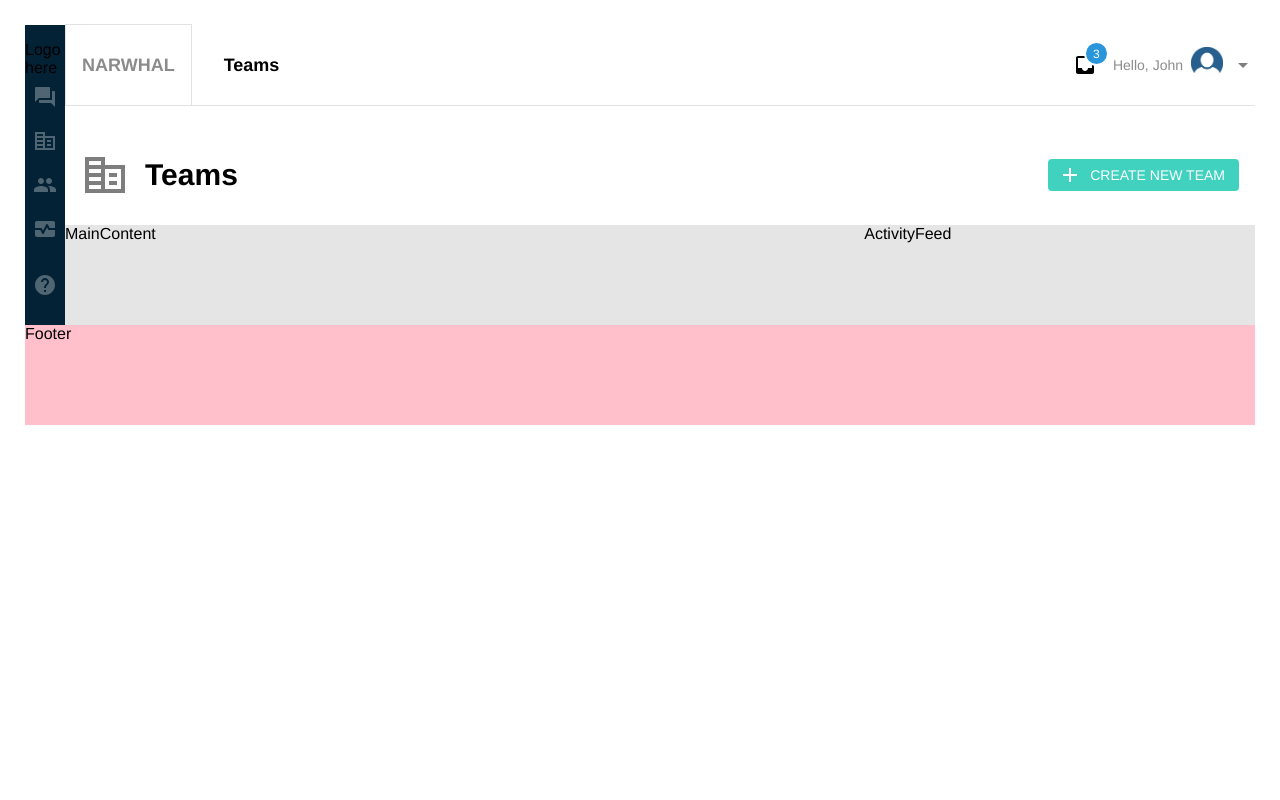
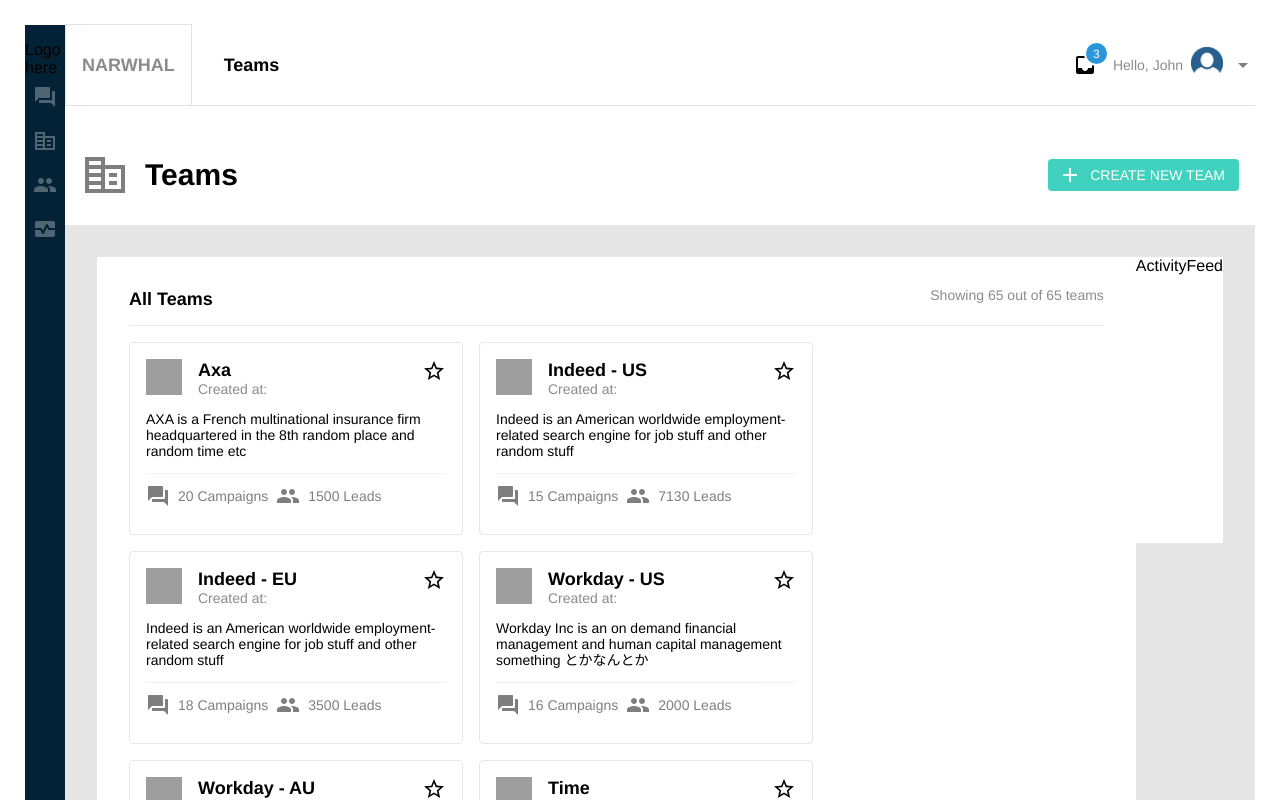
Before and after one commit to syfqy/narwhal-app, a React (Create React App) app: page / in a window 1280 px wide. Shown: the top 800 px of the page. Built offline with nearby package versions, Linux system fonts and the light colour scheme; grey boxes are pictures that could not be loaded; a web font is replaced by a local one.

Commit message:
feat (team-cards): add team cards

```diff
--- a/src/assets/styles/styles.css
+++ b/src/assets/styles/styles.css
@@ -69,7 +69,7 @@
     grid-template-areas:
         "sn mn mn mn mn mn mn mn mn mn mn"
         "sn hd hd hd hd hd hd hd hd hd hd"
-        "sn mc mc mc mc mc mc mc ac ac ac"
+        "sn mc mc mc mc mc mc mc mc mc mc"
         "ft ft ft ft ft ft ft ft ft ft ft"
 }
 
@@ -197,14 +197,94 @@
     padding: 0.75rem 0.875rem 0.75rem 0.625rem;
 }
 
-.main-container {
+/* main */
+
+.main-bg {
     grid-area: mc;
+    display: flex;
+    justify-content: space-between;
+    padding: 2rem;
     background-color: #E5E5E5;
 }
 
+
+.main-content {
+    display: flex;
+    background-color: #fff;
+    flex-direction: column;
+    /* min-width: 100; */
+    /* width: 75%; */
+    flex: 2 1 auto;
+    padding: 1rem 2rem;
+    /* max-height: 75%; */
+}
+
+.main-content > div {
+    display: flex;
+}
+
+.content-header {
+    justify-content: space-between;
+    border-bottom: 1px solid #E4E7EC;
+}
+
+.cards-grid {
+    flex-wrap: wrap;
+    gap: 1rem;
+    padding: 1rem 0;
+}
+
+.team-card {
+    flex-direction: column;
+    max-width: 300px;
+    padding: 1rem;
+    border-radius: 4px;
+    border: 1px solid #E4E7EC;
+}
+
+.team-card > div {
+    display: flex;
+}
+
+.team-header {
+    gap: 1rem;
+}
+
+.team-details {
+    flex-direction: column;
+}
+
+.team-details > * {
+    margin: 0;
+}
+
+.team-logo {
+    width: 36px;
+    height: 36px;
+}
+
+.team-header > *:last-child {
+    margin-left:auto;
+}
+
+.team-metrics {
+    display: flex;
+    gap: 0.5rem;
+    border-top: 1px solid #E4E7EC;
+    align-items: center;
+    color: #000;
+    opacity: 0.5;
+}
+
+/* activity */
+
 .activity-container {
-    grid-area: ac;
-    background-color: #E5E5E5;
+    background-color: #fff;
+    display: flex;
+    flex: 1 1 auto;
+    flex-direction: column;
+    min-height: 25%;
+    max-height: 25%;
 }
 
 .footer {
--- a/src/components/ActivityFeed.js
+++ b/src/components/ActivityFeed.js
@@ -1,4 +1,4 @@
-import React from 'react'
+import React from 'react';
 
 function ActivityFeed() {
   return (
@@ -6,4 +6,4 @@
   )
 }
 
-export default ActivityFeed
+export default ActivityFeed;
--- a/src/components/App.js
+++ b/src/components/App.js
@@ -4,19 +4,17 @@
 import SideNavBar from './SideNavBar';
 import Header from './Header';
 import MainNavBar from './MainNavBar';
-import MainContent from './MainContent';
-import ActivityFeed from './ActivityFeed';
+import MainBackground from './MainBackground';
 import Footer from './Footer';
 
 function App() {
   return (
     <div className="App">
       <div className="wrapper">
-        <SideNavBar>SideNavBar</SideNavBar>
-        <Header>Header</Header>
-        <MainNavBar>MainNavBar</MainNavBar>
-        <MainContent>MainContent</MainContent>
-        <ActivityFeed>ActivityFeed</ActivityFeed>
+        <SideNavBar/>
+        <Header />
+        <MainNavBar />
+        <MainBackground />
         <Footer>Footer</Footer>
       </div>
     </div>
--- /dev/null
+++ b/src/components/MainBackground.js
@@ -0,0 +1,14 @@
+import React from 'react'
+import MainContent from './MainContent';
+import ActivityFeed from './ActivityFeed';
+
+function MainBackground() {
+  return (
+    <section className="main-bg">
+        <MainContent />
+        <ActivityFeed />
+    </section>
+  )
+}
+
+export default MainBackground;
--- a/src/components/MainContent.js
+++ b/src/components/MainContent.js
@@ -1,9 +1,40 @@
-import React from 'react'
+import React from "react";
+import TeamCard from "./TeamCard";
+import data from "./data";
 
 function MainContent() {
+  const teams = data.teams;
+  console.log(teams);
+
+  const nCurrentTeams = 65;
+  const nAllTeams = 65;
+
   return (
-    <div className="main-container">MainContent</div>
-  )
+    <div className="main-content">
+      <div className="content-header">
+        <h2>All Teams</h2>
+        <p className="grey-out">
+          Showing {nCurrentTeams} out of {nAllTeams} teams
+        </p>
+      </div>
+
+      <div className="cards-grid">
+        {teams.map((team) => (
+          <TeamCard
+            key={team.id}
+            name={team.name}
+            img={team.image}
+            desc={team.description}
+            cCount={team.campaigns_count}
+            lCount={team.leads_count}
+            isFavorited={team.is_favorited}
+            isArchived={team.is_archived}
+            createdAt={team.createdAt}
+          />
+        ))}
+      </div>
+    </div>
+  );
 }
 
-export default MainContent
+export default MainContent;
--- /dev/null
+++ b/src/components/TeamCard.js
@@ -0,0 +1,30 @@
+import React from "react";
+import StarOutlineIcon from "@mui/icons-material/StarOutline";
+import QuestionAnswerIcon from "@mui/icons-material/QuestionAnswer";
+import PeopleIcon from "@mui/icons-material/People";
+
+function TeamCard(props) {
+
+  return (
+    <div className="team-card">
+      <div className="team-header">
+        <img className="team-logo" src={props.img} />
+        <div className="team-details">
+          <h2>{props.name}</h2>
+          <p className="grey-out">Created at: {props.createdAt}</p>
+        </div>
+        <StarOutlineIcon />
+      </div>
+      <p>{props.desc}</p>
+      {/* <p>{props.desc.substring(0, 101) + "..."}</p> */}
+      <div className="team-metrics">
+        <QuestionAnswerIcon />
+        <p>{props.cCount} Campaigns</p>
+        <PeopleIcon />
+        <p>{props.lCount} Leads</p>
+      </div>
+    </div>
+  );
+}
+
+export default TeamCard;
--- /dev/null
+++ b/src/components/data.js
@@ -0,0 +1,185 @@
+const data = {
+  teams: [
+    {
+      id: 1,
+      name: "Axa",
+      image:
+        "https://d1bb37ap2qun5z.cloudfront.net/shows/show_stub_avatars/000/000/966/twitter/wataten-avatar.jpg?1546777130",
+      description:
+        "AXA is a French multinational insurance firm headquartered in the 8th random place and random time etc",
+      campaigns_count: 20,
+      leads_count: 1500,
+      is_favorited: true,
+      is_archived: false,
+      created_at: "28 July 2018",
+    },
+    {
+      id: 2,
+      name: "Indeed - US",
+      image:
+        "https://d1bb37ap2qun5z.cloudfront.net/shows/show_stub_avatars/000/000/970/twitter/shield-hero-avatar.jpg?1546779870",
+      description:
+        "Indeed is an American worldwide employment-related search engine for job stuff and other random stuff",
+      campaigns_count: 15,
+      leads_count: 7130,
+      is_favorited: false,
+      is_archived: false,
+      created_at: "15 October 2018",
+    },
+    {
+      id: 3,
+      name: "Indeed - EU",
+      image:
+        "https://d1bb37ap2qun5z.cloudfront.net/shows/show_stub_avatars/000/000/970/twitter/shield-hero-avatar.jpg?1546779870",
+      description:
+        "Indeed is an American worldwide employment-related search engine for job stuff and other random stuff",
+      campaigns_count: 18,
+      leads_count: 3500,
+      is_favorited: false,
+      is_archived: false,
+      created_at: "1 October 2018",
+    },
+    {
+      id: 4,
+      name: "Workday - US",
+      image:
+        "https://d1bb37ap2qun5z.cloudfront.net/shows/show_stub_avatars/000/000/908/twitter/tensura-avatar.png?1538236957",
+      description:
+        "Workday Inc is an on demand financial management and human capital management something とかなんとか",
+      campaigns_count: 16,
+      leads_count: 2000,
+      is_favorited: false,
+      is_archived: false,
+    },
+    {
+      id: 5,
+      name: "Workday - AU",
+      image:
+        "https://d1bb37ap2qun5z.cloudfront.net/shows/show_stub_avatars/000/000/908/twitter/tensura-avatar.png?1538236957",
+      description:
+        "Workday Inc is an on demand financial management and human capital management something とかなんとか",
+      campaigns_count: 12,
+      leads_count: 1500,
+      is_favorited: false,
+      is_archived: false,
+    },
+    {
+      id: 6,
+      name: "Time",
+      image:
+        "https://d1bb37ap2qun5z.cloudfront.net/shows/show_stub_avatars/000/000/979/twitter/5-hanayome-avatar.jpg?1547281143",
+      description:
+        "Time is an American weekly news magazine and new website published in New York and like a bunch of other places and stuff",
+      campaigns_count: 13,
+      leads_count: 10000,
+      is_favorited: true,
+      is_archived: false,
+    },
+    {
+      id: 7,
+      name: "Zendesk",
+      image:
+        "https://d1bb37ap2qun5z.cloudfront.net/shows/show_stub_avatars/000/000/924/twitter/uzamaid-avatar.png?1538475352",
+      description:
+        "Zendesk Inc is a customer service software company headquartered in San Francisco and they do things I guess",
+      campaigns_count: 17,
+      leads_count: 1200,
+      is_favorited: true,
+      is_archived: false,
+    },
+    {
+      id: 8,
+      name: "Uber",
+      image:
+        "https://d1bb37ap2qun5z.cloudfront.net/shows/show_stub_avatars/000/000/965/twitter/kemono-friends-2-avatar.jpg?1546501240",
+      description:
+        "Uber is a transportation network company headquartered in San Francisco, California. They drive people around I guess",
+      campaigns_count: 10,
+      leads_count: 3200,
+      is_favorited: false,
+      is_archived: true,
+    },
+    {
+      id: 9,
+      name: "Grab",
+      image:
+        "https://d1bb37ap2qun5z.cloudfront.net/shows/show_stub_avatars/000/000/895/twitter/revue-starlight-a.png?1531195655",
+      description:
+        "GrabTaxi Holdings Pte Ltd is a Singapore-based technology company that offers rides and other stuff but mostly rides to people",
+      campaigns_count: 23,
+      leads_count: 2000,
+      is_favorited: false,
+      is_archived: true,
+    },
+  ],
+  activities: [
+    {
+      id: 1,
+      person: {
+        id: 1,
+        name: "Julie",
+        avatar:
+          "https://d1bb37ap2qun5z.cloudfront.net/profiles/profile_avatars/000/000/003/display/tamako200x200b.png?1393742139",
+      },
+      action: "increased_quota",
+      target: "Indeed - US",
+      created_at: "2 hours ago",
+    },
+    {
+      id: 2,
+      person: {
+        id: 2,
+        name: "Emily",
+        avatar:
+          "https://d1bb37ap2qun5z.cloudfront.net/sites/default_user_avatars/000/000/002/display/nicdesu.jpg?1394032656",
+      },
+      action: "added_leads",
+      target: "Linkedin",
+      created_at: "4 hours ago",
+    },
+    {
+      id: 3,
+      person: {
+        id: 2,
+        name: "Emily",
+        avatar:
+          "https://d1bb37ap2qun5z.cloudfront.net/sites/default_user_avatars/000/000/002/display/nicdesu.jpg?1394032656",
+      },
+      action: "archived_team",
+      target: "Uber",
+    },
+    {
+      id: 4,
+      person: {
+        id: 1,
+        name: "Julie",
+        avatar:
+          "https://d1bb37ap2qun5z.cloudfront.net/profiles/profile_avatars/000/000/003/display/tamako200x200b.png?1393742139",
+      },
+      action: "archived_team",
+      target: "Grab",
+      created_at: "6 hours ago",
+    },
+    {
+      id: 5,
+      person: {
+        id: 1,
+        name: "Julie",
+        avatar:
+          "https://d1bb37ap2qun5z.cloudfront.net/profiles/profile_avatars/000/000/003/display/tamako200x200b.png?1393742139",
+      },
+      action: "added_leads",
+      target: "Workday - AU",
+      created_at: "2 hours ago",
+    },
+  ],
+  current_user: {
+    id: 4,
+    name: "John",
+    avatar:
+      "https://d1bb37ap2qun5z.cloudfront.net/profiles/profile_avatars/000/000/001/display/shimakaze-desu.jpg?1396709040",
+    notifications_count: 5,
+  },
+};
+
+export default data;
```
